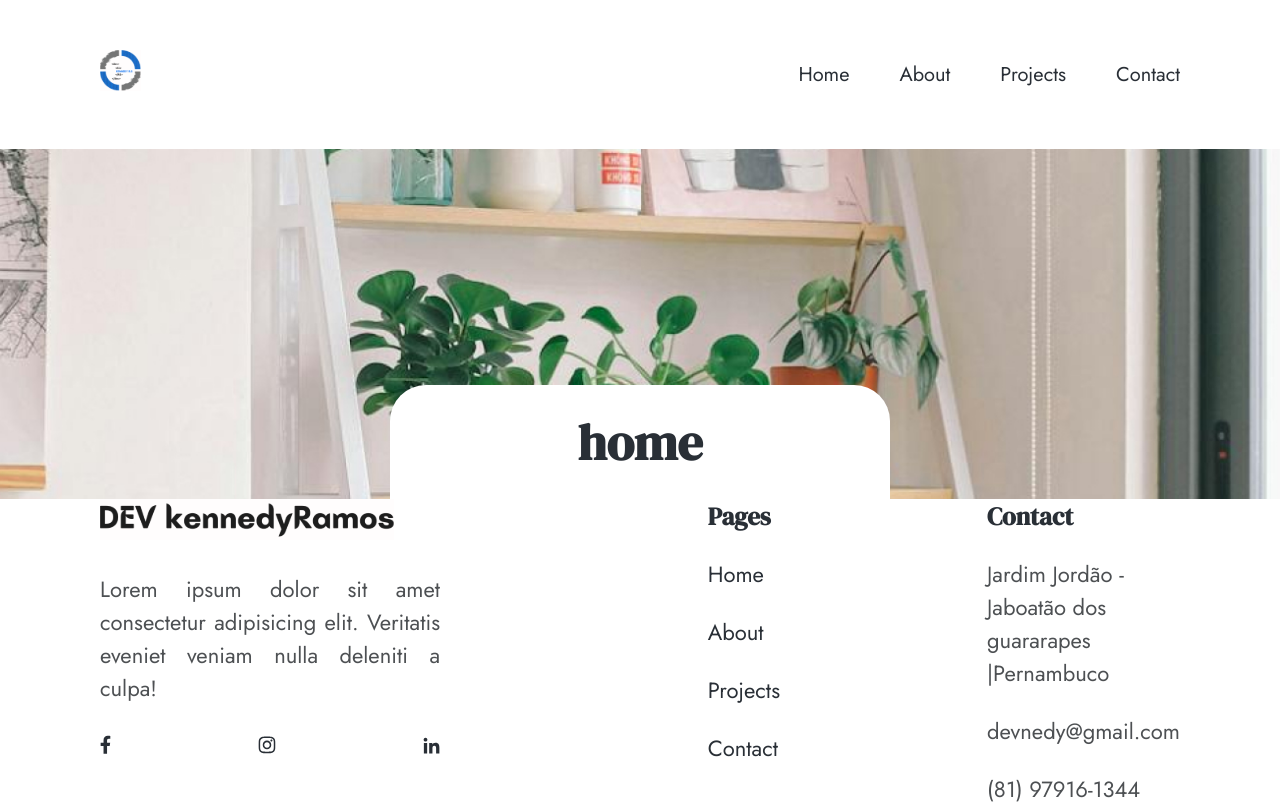
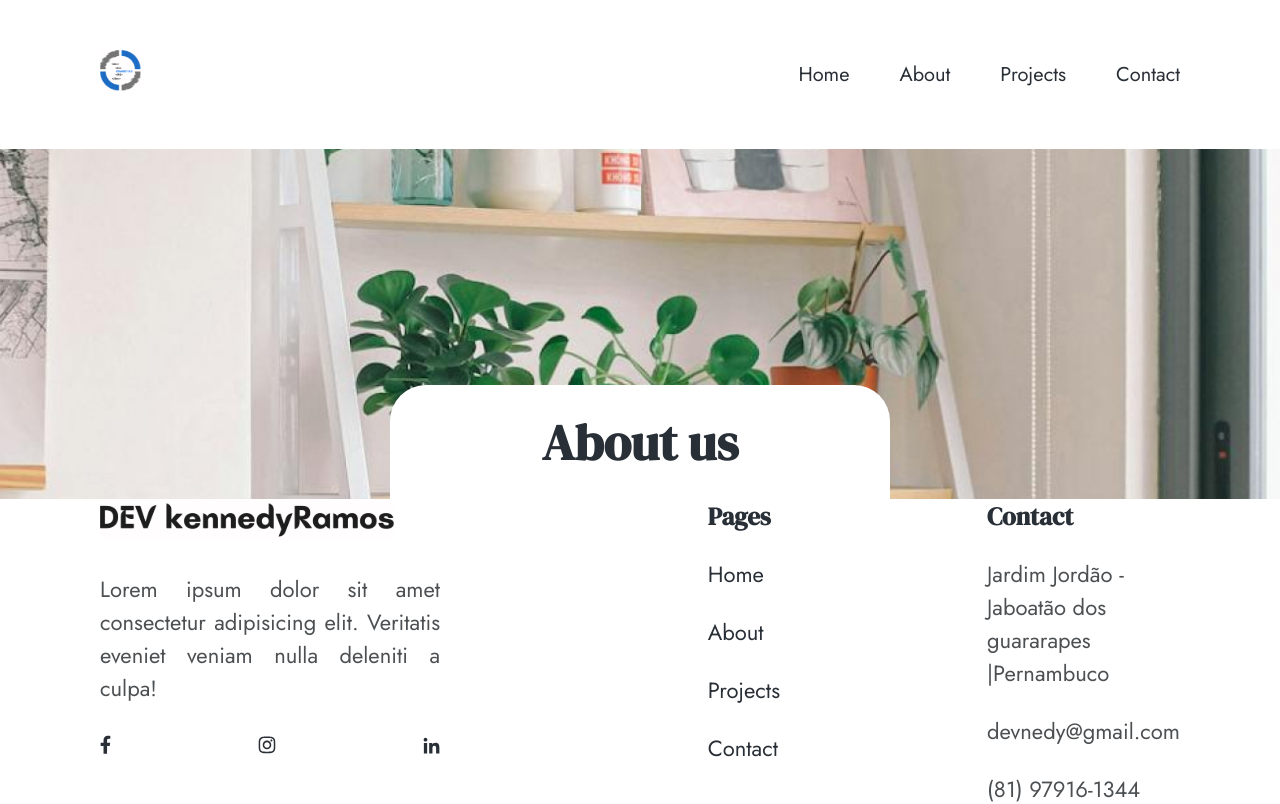
Before and after one commit to KennedyRamos/architect-website, a React (Vite) app: page /about in a window 1280 px wide. Shown: the top 804 px of the page. Built offline with nearby package versions, Linux system fonts and the light colour scheme.

Commit message:
changing the name on the banner

```diff
--- a/src/pages/About.jsx
+++ b/src/pages/About.jsx
@@ -7,7 +7,7 @@ export default function Home(){
     return(
         <>
             <Header></Header>
-            <Banner title="home" image="bg-abaut.jpg"/>
+            <Banner title="About us" image="bg-abaut.jpg"/>
 
 
             <div className="container">
```
